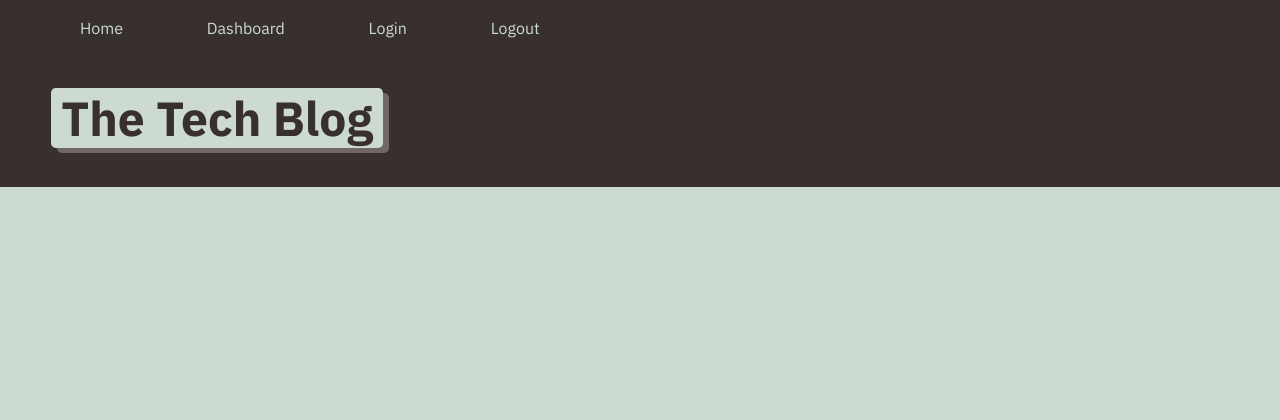
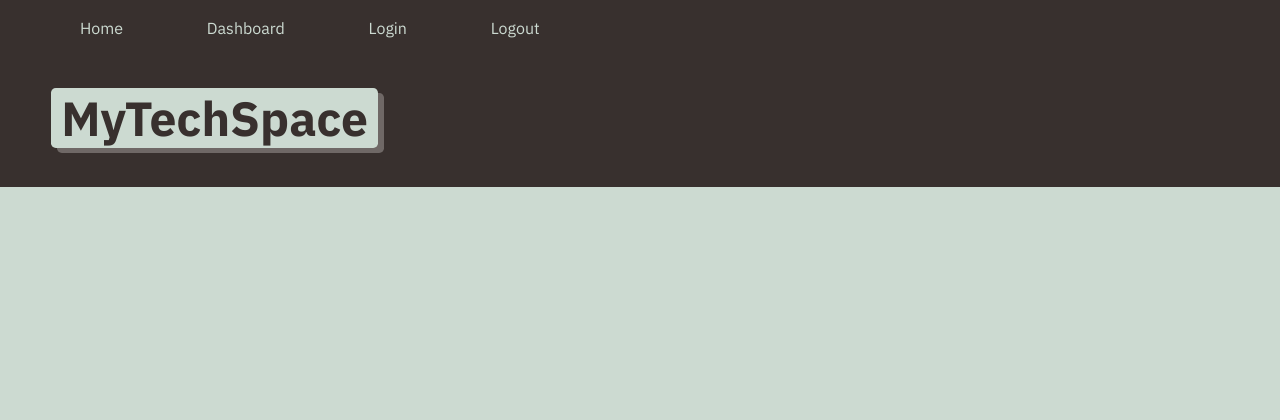
Before and after one commit to ferick8246/MyTechSpace, a Node server app: page / in a window 1280 px wide. Shown: the top 420 px of the page. Run offline with Node 20, Linux system fonts and the light colour scheme; data that the repository does not hold is empty; some libraries are stand-ins or nearby versions.

Commit message:
title chenge

```diff
--- a/views/layouts/main.handlebars
+++ b/views/layouts/main.handlebars
@@ -19,7 +19,7 @@
     </ul>
   </nav>
   <header class="hero">
-    <h1 class="app-title"><a href="/">The Tech Blog</a></h1>
+    <h1 class="app-title"><a href="/">MyTechSpace</a></h1>
   </header>
 
   <main class="col-auto">
```
